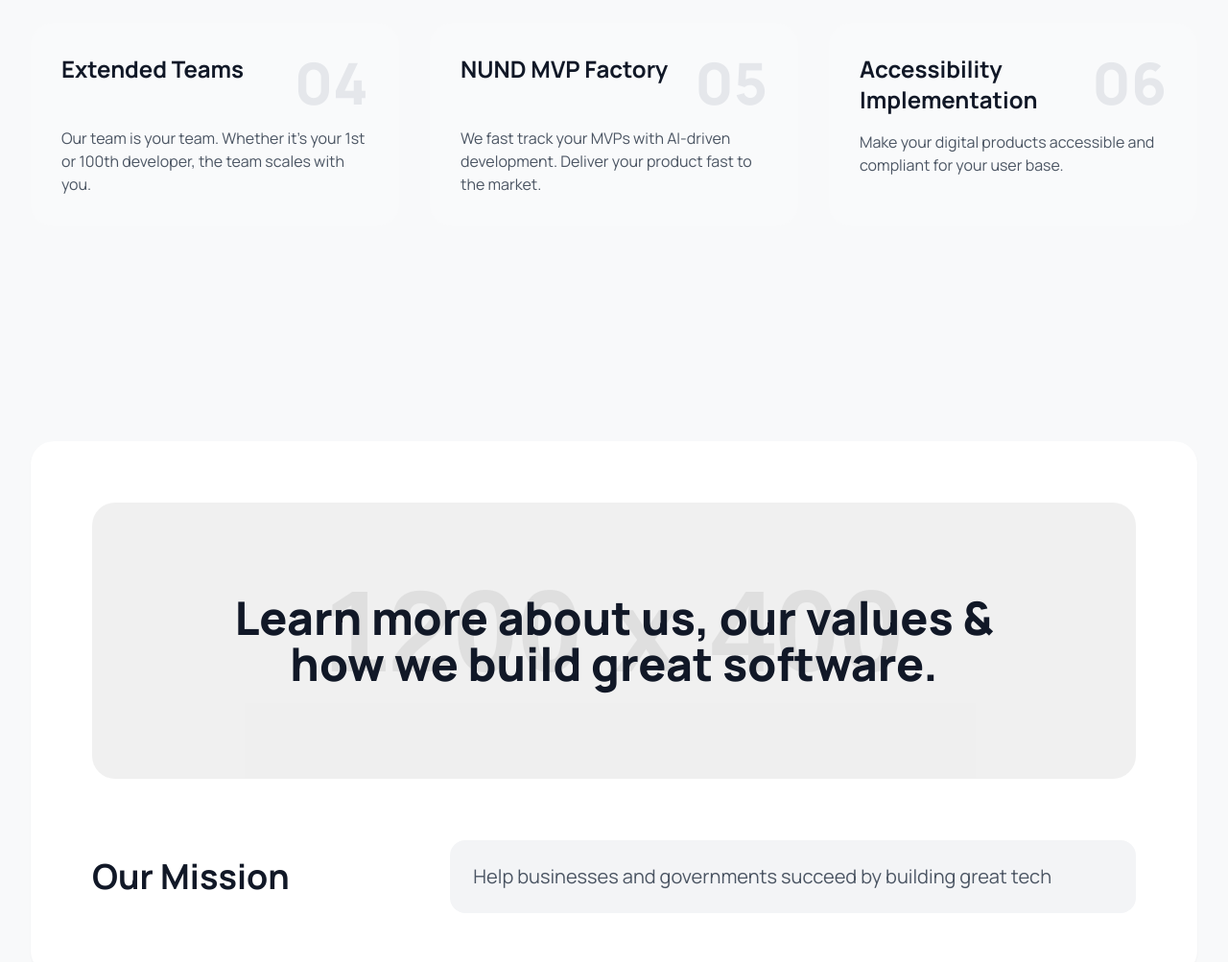
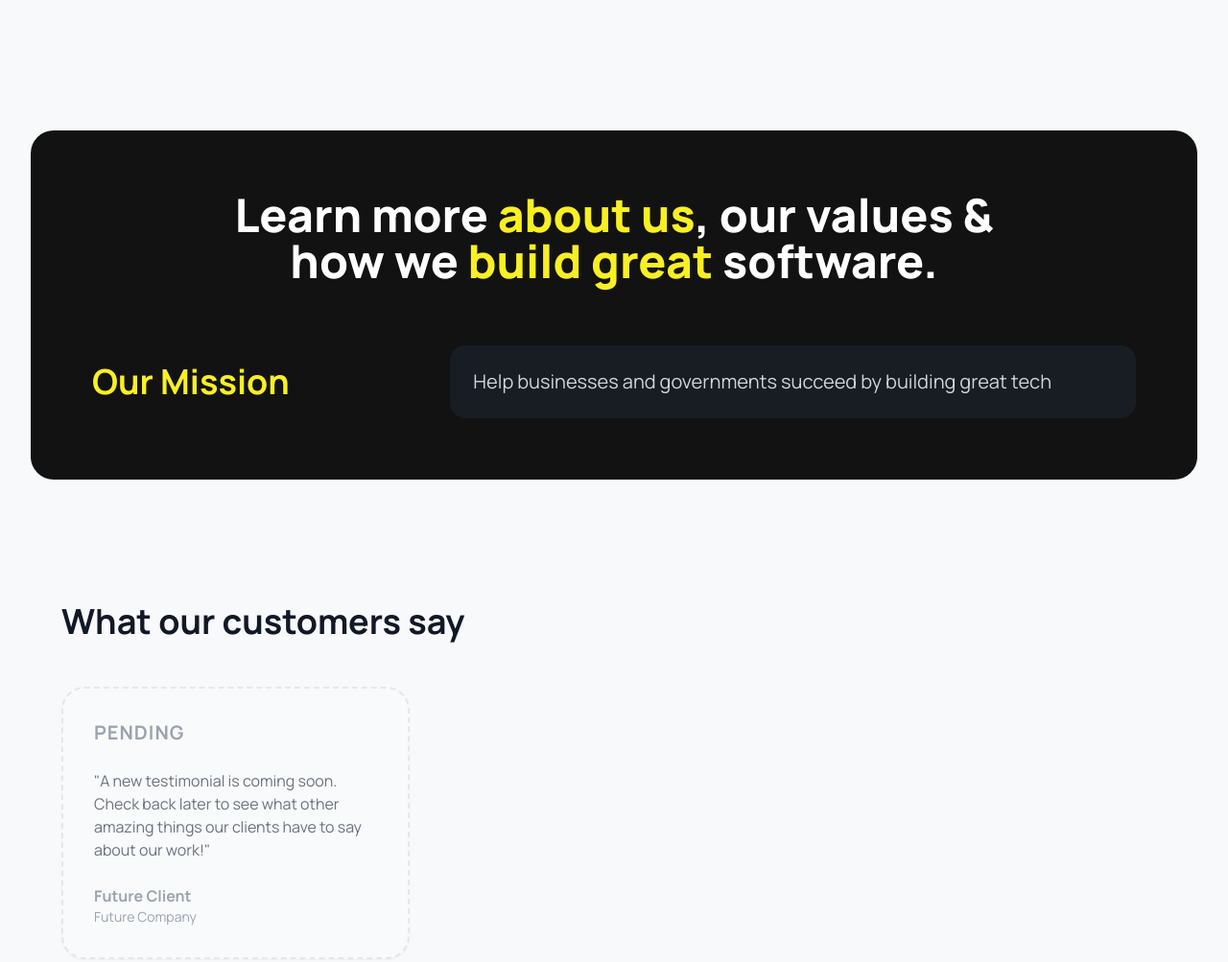
Before and after one commit to mithiladhanundara/nundweb, a plain HTML site: page index.html in a window 1280 px wide. Shown: the part 1300-2303 px from the top of the page at 96% size. Drawn offline with nearby package versions, Linux system fonts and the light colour scheme; placeholder pictures from the web are drawn by us.

Commit message:
Final website update

```diff
--- a/index.html
+++ b/index.html
@@ -43,7 +43,7 @@
                         <li><a href="#" class="text-gray-900 border-b-2 border-gray-900 pb-2">Home</a></li>
                         <li><a href="#about" class="text-gray-500 hover:text-gray-900 transition-colors duration-300">About</a></li>
                         <li><a href="#" class="text-gray-500 hover:text-gray-900 transition-colors duration-300">Projects</a></li>
-                        <li><a href="#" class="text-gray-500 hover:text-gray-900 transition-colors duration-300">Careers</a></li>
+                        <li><a href="#customers" class="text-gray-500 hover:text-gray-900 transition-colors duration-300">Customers</a></li>
                         <li><a href="#" class="text-gray-500 hover:text-gray-900 transition-colors duration-300">Portfolio</a></li>
                         <li><a href="#" class="text-gray-500 hover:text-gray-900 transition-colors duration-300">Blog</a></li>
                     </ul>
@@ -81,7 +81,7 @@
                 <li><a href="#" class="text-gray-900">Home</a></li>
                 <li><a href="#about" class="text-gray-600 hover:text-gray-900">About</a></li>
                 <li><a href="#" class="text-gray-600 hover:text-gray-900">Projects</a></li>
-                <li><a href="#" class="text-gray-600 hover:text-gray-900">Careers</a></li>
+                <li><a href="#customers" class="text-gray-600 hover:text-gray-900">Customers</a></li>
                 <li><a href="#" class="text-gray-600 hover:text-gray-900">Portfolio</a></li>
                 <li><a href="#" class="text-gray-600 hover:text-gray-900">Blog</a></li>
             </ul>
@@ -98,7 +98,7 @@
                             Thinking about a <span style="color: #f9ef23;">website</span> for <span style="color: #f9ef23;">your business?</span>
                         </h1>
                         <p class="mt-6 text-base sm:text-lg text-gray-300 max-w-xl mx-auto lg:mx-0">
-                            We are a forward-thinking web development agency dedicated to crafting immersive and user-centric digital experiences. In a world of templates, we provide bespoke solutions. From dynamic web applications to high-performance e-commerce platforms, we leverage the latest technologies to bring your most ambitious ideas to life. At NUND Global, we don't just follow trends we set them.
+                            NUND Global builds bespoke web and e-commerce solutions using the latest technology to bring your ambitious ideas to life.
                         </p>
                     </div>
 
@@ -149,51 +149,24 @@
                             </div>
                             <span class="text-6xl font-extrabold text-gray-200">03</span>
                         </div>
-                        <p class="mt-4 text-gray-600">We craft holistic, people-friendly digital experiences so that your products are loved by users.</p>
-                    </div>
-                     <!-- Service Card 4 -->
-                    <div class="bg-gray-50 rounded-3xl p-8 transition-all duration-300 hover:bg-white hover:shadow-2xl hover:-translate-y-2">
-                        <div class="flex justify-between items-start">
-                            <h3 class="text-2xl font-bold text-gray-900 w-3/4">Extended Teams</h3>
-                            <span class="text-6xl font-extrabold text-gray-200">04</span>
-                        </div>
-                        <p class="mt-4 text-gray-600">Our team is your team. Whether it's your 1st or 100th developer, the team scales with you.</p>
-                    </div>
-                     <!-- Service Card 5 -->
-                    <div class="bg-gray-50 rounded-3xl p-8 transition-all duration-300 hover:bg-white hover:shadow-2xl hover:-translate-y-2">
-                        <div class="flex justify-between items-start">
-                            <h3 class="text-2xl font-bold text-gray-900 w-3/4">NUND MVP Factory</h3>
-                            <span class="text-6xl font-extrabold text-gray-200">05</span>
-                        </div>
-                        <p class="mt-4 text-gray-600">We fast track your MVPs with AI-driven development. Deliver your product fast to the market.</p>
-                    </div>
-                     <!-- Service Card 6 -->
-                    <div class="bg-gray-50 rounded-3xl p-8 transition-all duration-300 hover:bg-white hover:shadow-2xl hover:-translate-y-2">
-                        <div class="flex justify-between items-start">
-                            <h3 class="text-2xl font-bold text-gray-900 w-3/4">Accessibility Implementation</h3>
-                            <span class="text-6xl font-extrabold text-gray-200">06</span>
-                        </div>
-                        <p class="mt-4 text-gray-600">Make your digital products accessible and compliant for your user base.</p>
+                        <p class="mt-4 text-gray-600">We craft holistic, people-friendly digital experiences so that your products a loved by users.</p>
                     </div>
                 </div>
             </section>
 
              <!-- About Us Section -->
-            <section id="about" class="mt-24 py-16">
-                <div class="bg-white rounded-3xl shadow-sm p-8 sm:p-12 lg:p-16">
-                    <div class="relative text-center py-16 sm:py-24 rounded-3xl overflow-hidden">
-                        <img src="https://placehold.co/1200x400/e2e8f0/e2e8f0?text=." alt="Team background" class="absolute inset-0 w-full h-full object-cover opacity-30">
-                        <div class="relative">
-                            <h2 class="text-4xl sm:text-5xl font-extrabold text-gray-900 max-w-4xl mx-auto">Learn more about us, our values & how we build great software.</h2>
-                        </div>
+            <section id="about" class="mt-24">
+                <div class="bg-[#121212] rounded-3xl shadow-sm p-8 sm:p-12 lg:p-16">
+                    <div class="text-center mb-16">
+                        <h2 class="text-4xl sm:text-5xl font-extrabold text-white max-w-4xl mx-auto">Learn more <span style="color: #f9ef23;">about us</span>, our values & how we <span style="color: #f9ef23;">build great</span> software.</h2>
                     </div>
-                    <div class="mt-16">
+                    <div class="mt-12">
                         <div class="grid grid-cols-1 md:grid-cols-3 gap-8 items-center">
                             <div class="md:col-span-1">
-                                <h3 class="text-4xl font-bold text-gray-900">Our Mission</h3>
+                                <h3 class="text-4xl font-bold text-white"><span style="color: #f9ef23;">Our Mission</span></h3>
                             </div>
                             <div class="md:col-span-2">
-                                <p class="text-xl text-gray-600 bg-gray-100 p-6 rounded-2xl">
+                                <p class="text-xl text-gray-300 bg-gray-800/50 p-6 rounded-2xl">
                                     Help businesses and governments succeed by building great tech
                                 </p>
                             </div>
@@ -203,7 +176,7 @@
             </section>
 
              <!-- Testimonials Section -->
-            <section class="mt-16 py-16">
+            <section id="customers" class="mt-16 py-16">
                 <div class="max-w-7xl mx-auto px-4 sm:px-6 lg:px-8">
                     <h2 class="text-4xl font-bold text-gray-900 mb-12">What our customers say</h2>
                     <div class="grid grid-cols-1 lg:grid-cols-3 gap-8 items-start">
```
